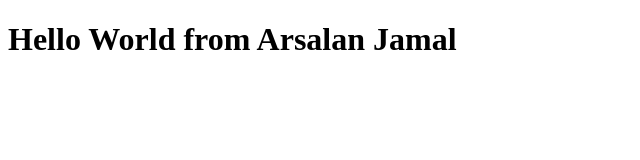
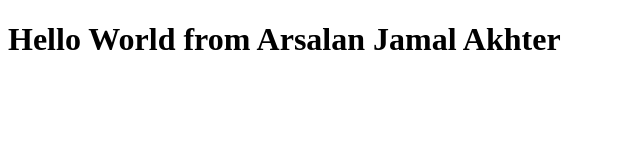
Before and after one commit to arsalanjamal/bootcamp-arsalan, a plain HTML site: page index.html in a window 1280 px wide. Shown: the whole page, without its empty margins (0-640 px from the left). Drawn offline with Linux system fonts and the light colour scheme.

Commit message:
updated index.html

```diff
--- a/index.html
+++ b/index.html
@@ -6,6 +6,6 @@
     <title>Document</title>
 </head>
 <body>
-    <h1>Hello World from Arsalan Jamal</h1>
+    <h1>Hello World from Arsalan Jamal Akhter</h1>
 </body>
 </html>
```
